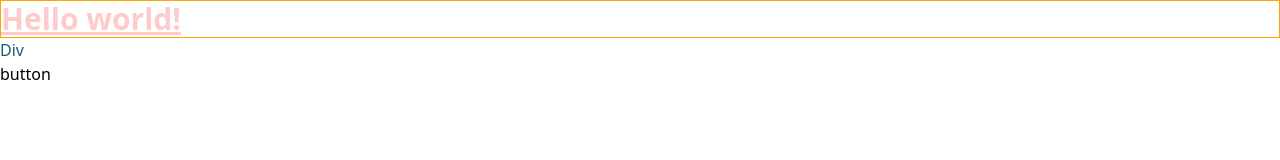
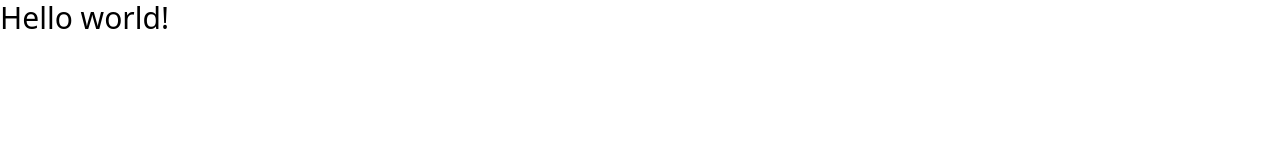
Before and after one commit to Ehsan-Home/Tailwind-css-playground, a website: page src/index.html in a window 1280 px wide. Drawn offline with nearby package versions, Linux system fonts and the light colour scheme; files that its build step writes are made by us from their sources.

Commit message:
cleanup done

```diff
--- a/src/index.html
+++ b/src/index.html
@@ -6,8 +6,6 @@
     <link href="/dist/output.css" rel="stylesheet" />
   </head>
   <body>
-    <h1>Hello world!</h1>
-    <div class="text-cyan-800">Div</div>
-    <button>button</button>
+    <h1 class="text-3xl">Hello world!</h1>
   </body>
 </html>
--- a/src/input.css
+++ b/src/input.css
@@ -1,10 +1,3 @@
 @tailwind base;
 @tailwind components;
 @tailwind utilities;
-
-@layer base {
-    h1 {
-        border: 1px solid orange;
-        @apply text-3xl font-bold underline text-red-200;
-    }
-}
```
